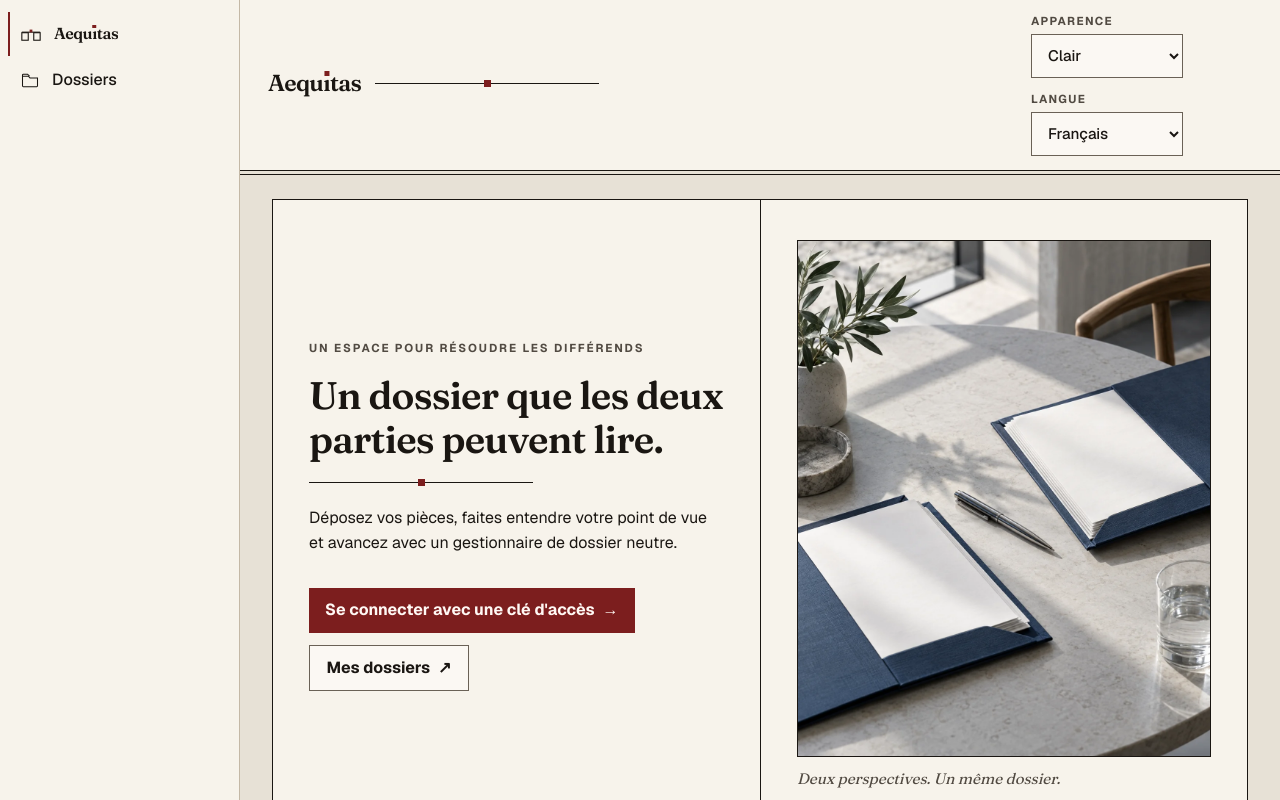
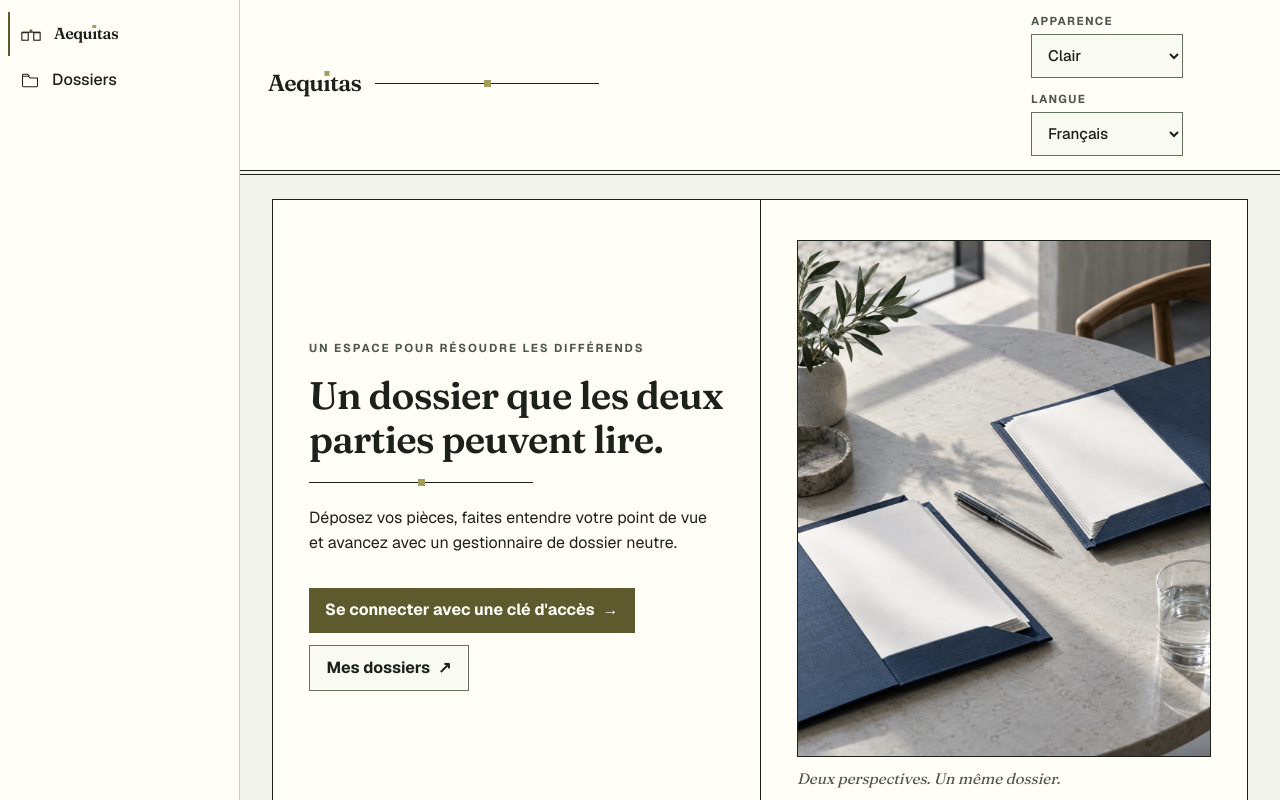
Before and after one commit to martinlepage26-bit/aequitas, a Next.js app: page /fr-CA in a window 1280 px wide. Shown: the top 800 px of the page. Built offline with nearby package versions, Linux system fonts and the light colour scheme; no server answers.

Commit message:
Apply olive tetradic palette to light and dark themes

```diff
--- a/src/app/[locale]/cases/[caseId]/CloseCaseButton.tsx
+++ b/src/app/[locale]/cases/[caseId]/CloseCaseButton.tsx
@@ -22,7 +22,7 @@ export default function CloseCaseButton({ caseId }: { caseId: string }) {
   }
 
   return (
-    <div style={{ marginTop: "1rem", borderTop: "1px solid #ddd", paddingTop: "1rem" }}>
+    <div style={{ marginTop: "1rem", borderTop: "1px solid var(--border)", paddingTop: "1rem" }}>
       <button type="button" onClick={handleClose} disabled={status.kind === "busy"}>
         {status.kind === "busy" ? t("closing") : t("closeButton")}
       </button>
--- a/src/app/[locale]/cases/[caseId]/CloseIntakeButton.tsx
+++ b/src/app/[locale]/cases/[caseId]/CloseIntakeButton.tsx
@@ -30,7 +30,7 @@ export default function CloseIntakeButton({ caseId }: { caseId: string }) {
   }
 
   return (
-    <form onSubmit={handleSubmit} style={{ marginTop: "1rem", borderTop: "1px solid #ddd", paddingTop: "1rem" }}>
+    <form onSubmit={handleSubmit} style={{ marginTop: "1rem", borderTop: "1px solid var(--border)", paddingTop: "1rem" }}>
       <div style={{ marginBottom: "0.75rem" }}>
         <label htmlFor="intake-override">{t("overrideLabel")}</label>
         <br />
--- a/src/app/[locale]/cases/[caseId]/IssueRecommendationForm.tsx
+++ b/src/app/[locale]/cases/[caseId]/IssueRecommendationForm.tsx
@@ -30,7 +30,7 @@ export default function IssueRecommendationForm({ recommendationId }: { recommen
   }
 
   return (
-    <form onSubmit={handleSubmit} style={{ marginTop: "1rem", borderTop: "1px solid #ddd", paddingTop: "1rem" }}>
+    <form onSubmit={handleSubmit} style={{ marginTop: "1rem", borderTop: "1px solid var(--border)", paddingTop: "1rem" }}>
       <div style={{ marginBottom: "0.5rem" }}>
         <label>
           <input
--- a/src/app/[locale]/cases/[caseId]/OpenIntakeButton.tsx
+++ b/src/app/[locale]/cases/[caseId]/OpenIntakeButton.tsx
@@ -29,7 +29,7 @@ export default function OpenIntakeButton({ caseId }: { caseId: string }) {
   }
 
   return (
-    <form onSubmit={handleSubmit} style={{ marginTop: "1rem", borderTop: "1px solid #ddd", paddingTop: "1rem" }}>
+    <form onSubmit={handleSubmit} style={{ marginTop: "1rem", borderTop: "1px solid var(--border)", paddingTop: "1rem" }}>
       <div style={{ marginBottom: "0.75rem" }}>
         <label htmlFor="coi-has-conflict">
           <input
--- a/src/app/[locale]/cases/[caseId]/RequestDraftButton.tsx
+++ b/src/app/[locale]/cases/[caseId]/RequestDraftButton.tsx
@@ -25,7 +25,7 @@ export default function RequestDraftButton({ caseId }: { caseId: string }) {
   }
 
   return (
-    <div style={{ marginTop: "1rem", borderTop: "1px solid #ddd", paddingTop: "1rem" }}>
+    <div style={{ marginTop: "1rem", borderTop: "1px solid var(--border)", paddingTop: "1rem" }}>
       <button type="button" onClick={handleClick} disabled={status.kind === "busy"}>
         {status.kind === "busy" ? t("requesting") : t("requestButton")}
       </button>
--- a/src/app/[locale]/cases/[caseId]/workspace.module.css
+++ b/src/app/[locale]/cases/[caseId]/workspace.module.css
@@ -29,9 +29,9 @@
 .workspace a { color: var(--accent-text); }
 .backLink { display: inline-flex; align-items: center; min-height: 44px; }
 .simulatedNote {
-  background: #fff3cd;
-  color: #4a3b13;
-  border: 1px solid #e0c36b;
+  background: var(--note-bg);
+  color: var(--note-text);
+  border: 1px solid var(--note-border);
   border-radius: 0;
   padding: 8px 16px;
 }
--- a/src/app/globals.css
+++ b/src/app/globals.css
@@ -127,7 +127,7 @@ fieldset { min-width: 0; }
   left: 50%;
   width: 0.22em;
   height: 0.22em;
-  background: var(--accent);
+  background: var(--brand-seed);
   transform: translateX(-50%);
 }
 
@@ -152,7 +152,7 @@ fieldset { min-width: 0; }
   width: 7px;
   height: 7px;
   flex: 0 0 7px;
-  background: var(--accent);
+  background: var(--brand-seed);
 }
 
 .kicker {
--- a/src/app/theme-tokens.css
+++ b/src/app/theme-tokens.css
@@ -3,48 +3,52 @@
 :root,
 :root[data-theme="light"] {
   color-scheme: light;
-  --bg: #e7e1d6;
-  --panel: #f7f3eb;
-  --panel-raised: #fbf8f3;
-  --text: #1a1612;
-  --muted: #514a42;
-  --border: #c4b8a6;
-  --control-border: #6a6156;
-  --danger: #8a2a2a;
-  --focus: #1a1612;
-  --note-text: #4a3b13;
-  --note-bg: #fff3cd;
-  --accent: #7c1e1e;
-  --accent-text: #7c1e1e;
-  --on-accent: #fff8f4;
-  --role-complainant: #7c1e1e;
-  --role-respondent: #214c6b;
-  --role-manager: #29583d;
-  --role-admin: #76542c;
+  --bg: #f3f4eb;
+  --panel: #fffef7;
+  --panel-raised: #f9faf1;
+  --text: #1d211b;
+  --muted: #4d574d;
+  --border: #c9cfbf;
+  --control-border: #65705e;
+  --danger: #8f2b3a;
+  --focus: #5d5b2e;
+  --note-text: #4a4b22;
+  --note-bg: #efedcf;
+  --note-border: #a39e5c;
+  --brand-seed: #a39e5c;
+  --accent: #5d5b2e;
+  --accent-text: #5d5b2e;
+  --on-accent: #fffef7;
+  --role-complainant: #713353;
+  --role-respondent: #343e80;
+  --role-manager: #286e4c;
+  --role-admin: #5d5b2e;
   --radius: 0;
   --radius-sm: 0;
 }
 
 :root[data-theme="dark"] {
   color-scheme: dark;
-  --bg: #100e0c;
-  --panel: #1a1714;
-  --panel-raised: #241f1b;
-  --text: #f6f1e8;
-  --muted: #d0c6b8;
-  --border: #4a4036;
-  --control-border: #a89886;
-  --danger: #f0b4b4;
-  --focus: #f6f1e8;
-  --note-text: #4a3b13;
-  --note-bg: #fff3cd;
-  --accent: #e7b1a6;
-  --accent-text: #f0c8be;
-  --on-accent: #1a120f;
-  --role-complainant: #e7b1a6;
-  --role-respondent: #9bcce9;
-  --role-manager: #a4d4ae;
-  --role-admin: #e5c38e;
+  --bg: #101712;
+  --panel: #172119;
+  --panel-raised: #202c22;
+  --text: #f1f5eb;
+  --muted: #c2d0be;
+  --border: #425345;
+  --control-border: #9eae9b;
+  --danger: #ffb4bd;
+  --focus: #c8c37c;
+  --note-text: #e5e3b3;
+  --note-bg: #30351f;
+  --note-border: #a39e5c;
+  --brand-seed: #a39e5c;
+  --accent: #c8c37c;
+  --accent-text: #c8c37c;
+  --on-accent: #142017;
+  --role-complainant: #e8a8ca;
+  --role-respondent: #b5b9ed;
+  --role-manager: #a9dfb9;
+  --role-admin: #c8c37c;
   --radius: 0;
   --radius-sm: 0;
 }
--- a/src/components/workbench-shell.module.css
+++ b/src/components/workbench-shell.module.css
@@ -1,12 +1,8 @@
 .shell { min-height: 100vh; background: var(--bg); color: var(--text); }
-.roleComplainant { --accent: var(--role-complainant); --accent-text: var(--role-complainant); --on-accent: #fff8f4; }
-.roleRespondent { --accent: var(--role-respondent); --accent-text: var(--role-respondent); --on-accent: #f7fbff; }
-.roleManager { --accent: var(--role-manager); --accent-text: var(--role-manager); --on-accent: #f7fcf7; }
-.roleAdmin { --accent: var(--role-admin); --accent-text: var(--role-admin); --on-accent: #fffaf2; }
-:global(html[data-theme="dark"]) .roleComplainant { --on-accent: #1a120f; }
-:global(html[data-theme="dark"]) .roleRespondent { --on-accent: #102333; }
-:global(html[data-theme="dark"]) .roleManager { --on-accent: #13261a; }
-:global(html[data-theme="dark"]) .roleAdmin { --on-accent: #2c2113; }
+.roleComplainant { --accent: var(--role-complainant); --accent-text: var(--role-complainant); }
+.roleRespondent { --accent: var(--role-respondent); --accent-text: var(--role-respondent); }
+.roleManager { --accent: var(--role-manager); --accent-text: var(--role-manager); }
+.roleAdmin { --accent: var(--role-admin); --accent-text: var(--role-admin); }
 .roleComplainant .rail, .roleRespondent .rail, .roleManager .rail, .roleAdmin .rail {
   box-shadow: inset 4px 0 0 var(--accent);
 }
@@ -148,7 +144,7 @@
     border: 0;
     padding: 0;
     min-height: 100%;
-    background: rgb(16 14 12 / 0.46);
+    background: rgb(16 23 18 / 0.54);
   }
   .content { padding: 12px; }
   .toolbar { padding-inline: 12px; }
--- a/src/ui/workbenchTheme.ts
+++ b/src/ui/workbenchTheme.ts
@@ -1,6 +1,15 @@
-// Identity tokens for Aequitas. One sealing-wax accent on case-file paper
-// (light) and warm night (dark). Hex values here are the source of truth;
+// Identity tokens for Aequitas. The #a39e5c olive seed and three 90-degree
+// hue rotations define the tetrad. Light and dark UI colours keep those hues
+// while changing lightness for readable text and controls.
+// Hex values here are the source of truth;
 // src/app/theme-tokens.css is generated from themeTokenCss().
+
+export const tetradicSeedColors = {
+  olive: "#a39e5c",
+  teal: "#5ca37b",
+  indigo: "#5c61a3",
+  berry: "#a35c84",
+} as const;
 
 export const THEME_STORAGE_KEY = "aequitas-theme";
 
@@ -18,6 +27,7 @@ export interface ModeTokens {
   focus: string;
   noteText: string;
   noteBg: string;
+  noteBorder: string;
   accent: string;
   accentText: string;
   onAccent: string;
@@ -25,44 +35,46 @@ export interface ModeTokens {
 
 export const surfaces: Record<ThemeMode, ModeTokens> = {
   light: {
-    bg: "#e7e1d6",
-    panel: "#f7f3eb",
-    raised: "#fbf8f3",
-    text: "#1a1612",
-    muted: "#514a42",
-    border: "#c4b8a6",
-    controlBorder: "#6a6156",
-    danger: "#8a2a2a",
-    focus: "#1a1612",
-    noteText: "#4a3b13",
-    noteBg: "#fff3cd",
-    accent: "#7c1e1e",
-    accentText: "#7c1e1e",
-    onAccent: "#fff8f4",
+    bg: "#f3f4eb",
+    panel: "#fffef7",
+    raised: "#f9faf1",
+    text: "#1d211b",
+    muted: "#4d574d",
+    border: "#c9cfbf",
+    controlBorder: "#65705e",
+    danger: "#8f2b3a",
+    focus: "#5d5b2e",
+    noteText: "#4a4b22",
+    noteBg: "#efedcf",
+    noteBorder: tetradicSeedColors.olive,
+    accent: "#5d5b2e",
+    accentText: "#5d5b2e",
+    onAccent: "#fffef7",
   },
   dark: {
-    bg: "#100e0c",
-    panel: "#1a1714",
-    raised: "#241f1b",
-    text: "#f6f1e8",
-    muted: "#d0c6b8",
-    border: "#4a4036",
-    controlBorder: "#a89886",
-    danger: "#f0b4b4",
-    focus: "#f6f1e8",
-    noteText: "#4a3b13",
-    noteBg: "#fff3cd",
-    accent: "#e7b1a6",
-    accentText: "#f0c8be",
-    onAccent: "#1a120f",
+    bg: "#101712",
+    panel: "#172119",
+    raised: "#202c22",
+    text: "#f1f5eb",
+    muted: "#c2d0be",
+    border: "#425345",
+    controlBorder: "#9eae9b",
+    danger: "#ffb4bd",
+    focus: "#c8c37c",
+    noteText: "#e5e3b3",
+    noteBg: "#30351f",
+    noteBorder: tetradicSeedColors.olive,
+    accent: "#c8c37c",
+    accentText: "#c8c37c",
+    onAccent: "#142017",
   },
 };
 
 // Stable source colours. These identify who supplied a record even when a
 // different role is viewing it; they are separate from the viewer's accent.
 export const roleColors: Record<ThemeMode, Record<"complainant" | "respondent" | "manager" | "admin", string>> = {
-  light: { complainant: "#7c1e1e", respondent: "#214c6b", manager: "#29583d", admin: "#76542c" },
-  dark: { complainant: "#e7b1a6", respondent: "#9bcce9", manager: "#a4d4ae", admin: "#e5c38e" },
+  light: { complainant: "#713353", respondent: "#343e80", manager: "#286e4c", admin: "#5d5b2e" },
+  dark: { complainant: "#e8a8ca", respondent: "#b5b9ed", manager: "#a9dfb9", admin: "#c8c37c" },
 };
 
 function decls(mode: ThemeMode): Record<string, string> {
@@ -80,6 +92,8 @@ function decls(mode: ThemeMode): Record<string, string> {
     "--focus": s.focus,
     "--note-text": s.noteText,
     "--note-bg": s.noteBg,
+    "--note-border": s.noteBorder,
+    "--brand-seed": tetradicSeedColors.olive,
     "--accent": s.accent,
     "--accent-text": s.accentText,
     "--on-accent": s.onAccent,
```
Also changed, not shown: 2 other files (tests, documents, lock files or other folders).
